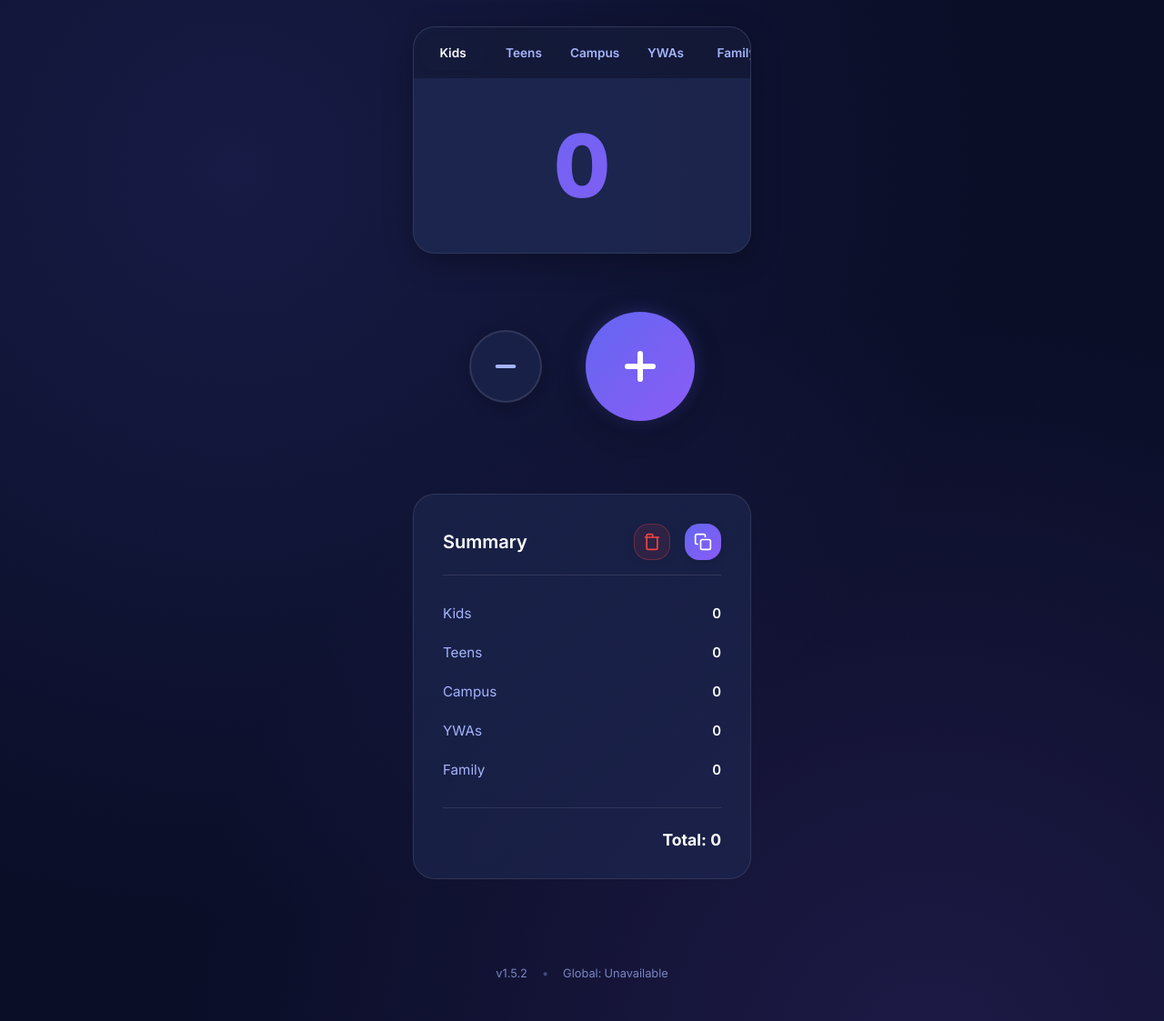
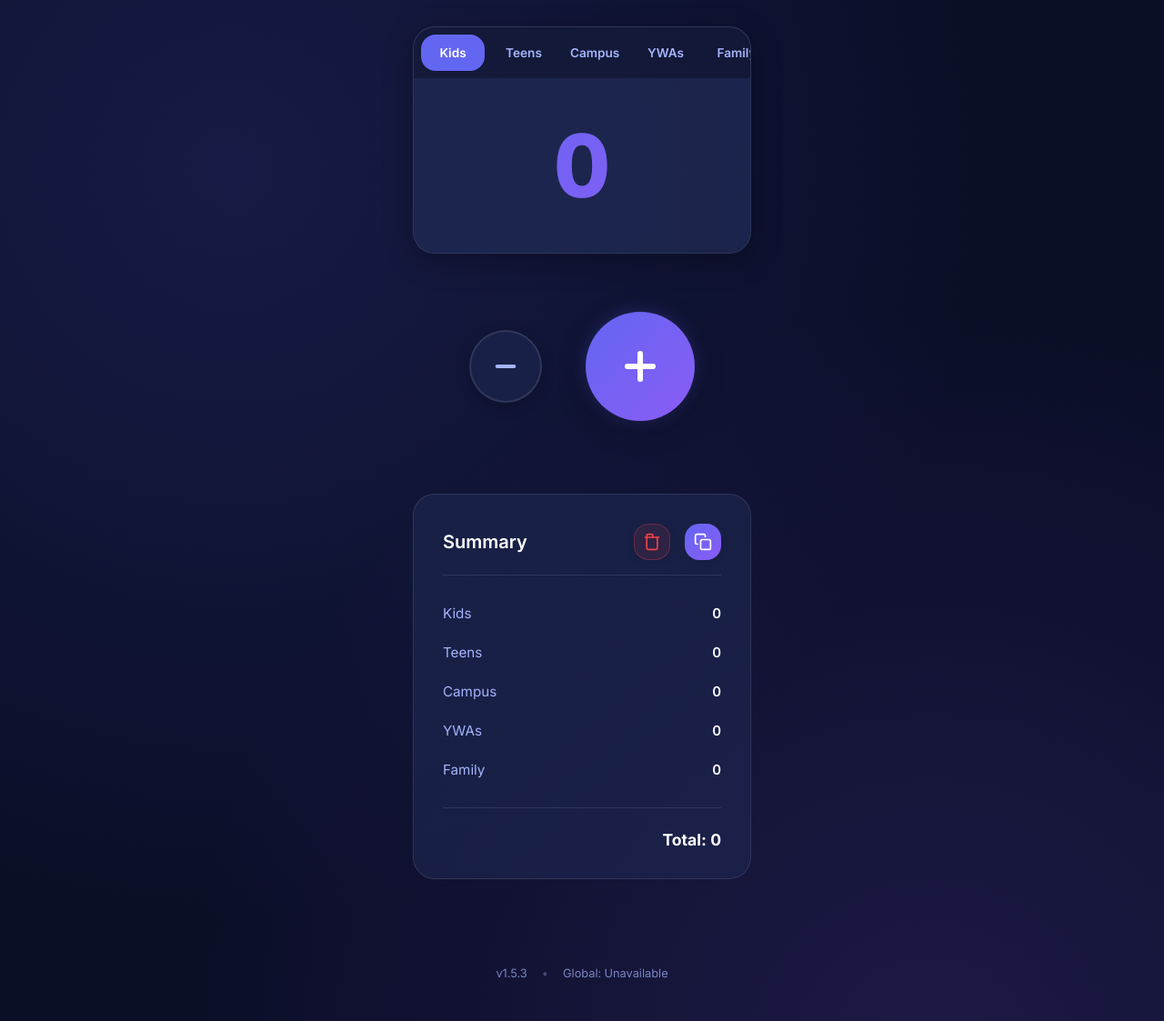
Before and after one commit to kuancheen/attendance-counter-app, a plain HTML site: page index.html in a window 1280 px wide. Shown: the part 141-1264 px from the top of the page at 91% size. Drawn offline with Linux system fonts and the light colour scheme; no server answers; grey boxes are pictures that could not be loaded.

Commit message:
chore: Bump version to v1.5.3 (Patch Release)
- Fix undefined CSS variable for active age button state
- Ensure solid purple background for active tab

```diff
--- a/index.html
+++ b/index.html
@@ -87,7 +87,7 @@
 
         <!-- Footer Info -->
         <div class="footer-info">
-            <div class="version">v1.5.2</div>
+            <div class="version">v1.5.3</div>
             <div class="separator">•</div>
             <div class="global-stats-subtle">
                 Global: <span id="globalCount">...</span>
--- a/style.css
+++ b/style.css
@@ -146,8 +146,8 @@ body {
 }
 
 .age-btn.active {
-    background: var(--primary);
-    /* Use primary purple color */
+    background: var(--accent-primary);
+    /* Use defined purple color */
     color: white;
     box-shadow: var(--shadow-sm);
 }
```
Also changed, not shown: 2 other files.
